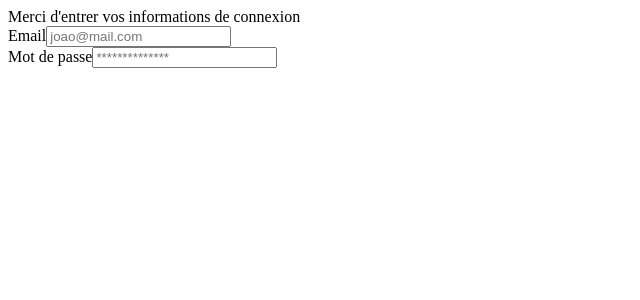
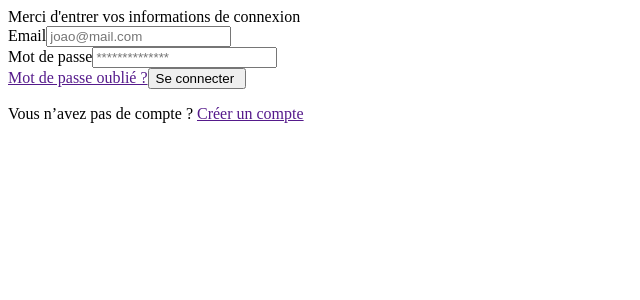
Before and after one commit to gabrielestefono/workflow_react_login, a React (Vite) app: page / in a window 1280 px wide. Shown: the top 300 px of the page, without its empty margins (0-640 px from the left). Built offline with nearby package versions, Linux system fonts and the light colour scheme.

Commit message:
Completando JSX

```diff
--- a/src/App.jsx
+++ b/src/App.jsx
@@ -17,7 +17,11 @@ export function App() {
           <label htmlFor="password">Mot de passe</label>
           <input type="password" name="password" id="password" placeholder="**************"/>
         </div>
-        <div></div>
+       <a href="">Mot de passe oublié ?</a>
+       <button className="button">Se connecter <img src=""/></button>
+       <div className="footer">
+        <p>Vous n’avez pas de compte ? <a href="">Créer un compte</a></p>
+       </div>
       </form>
     </div>
   )
```
